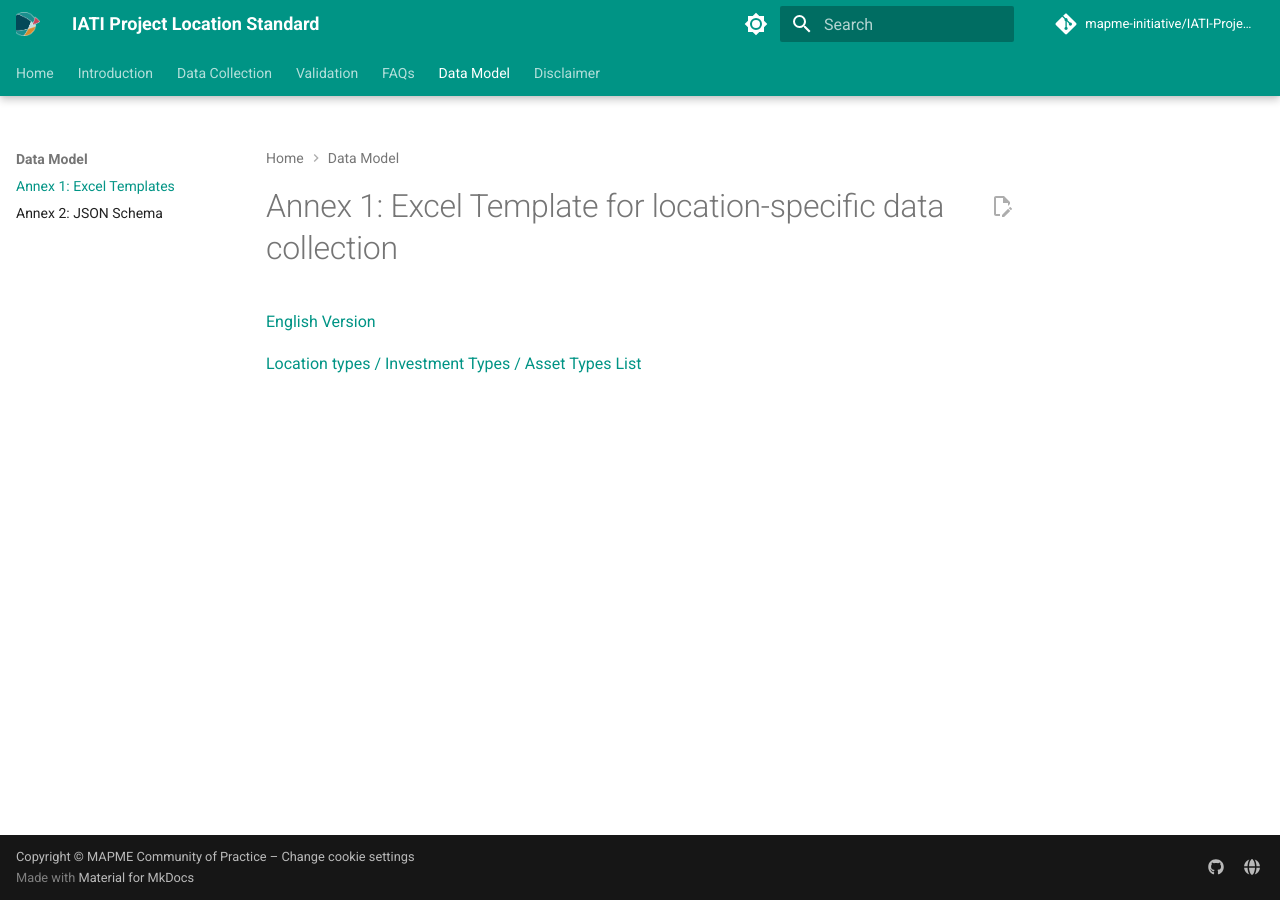
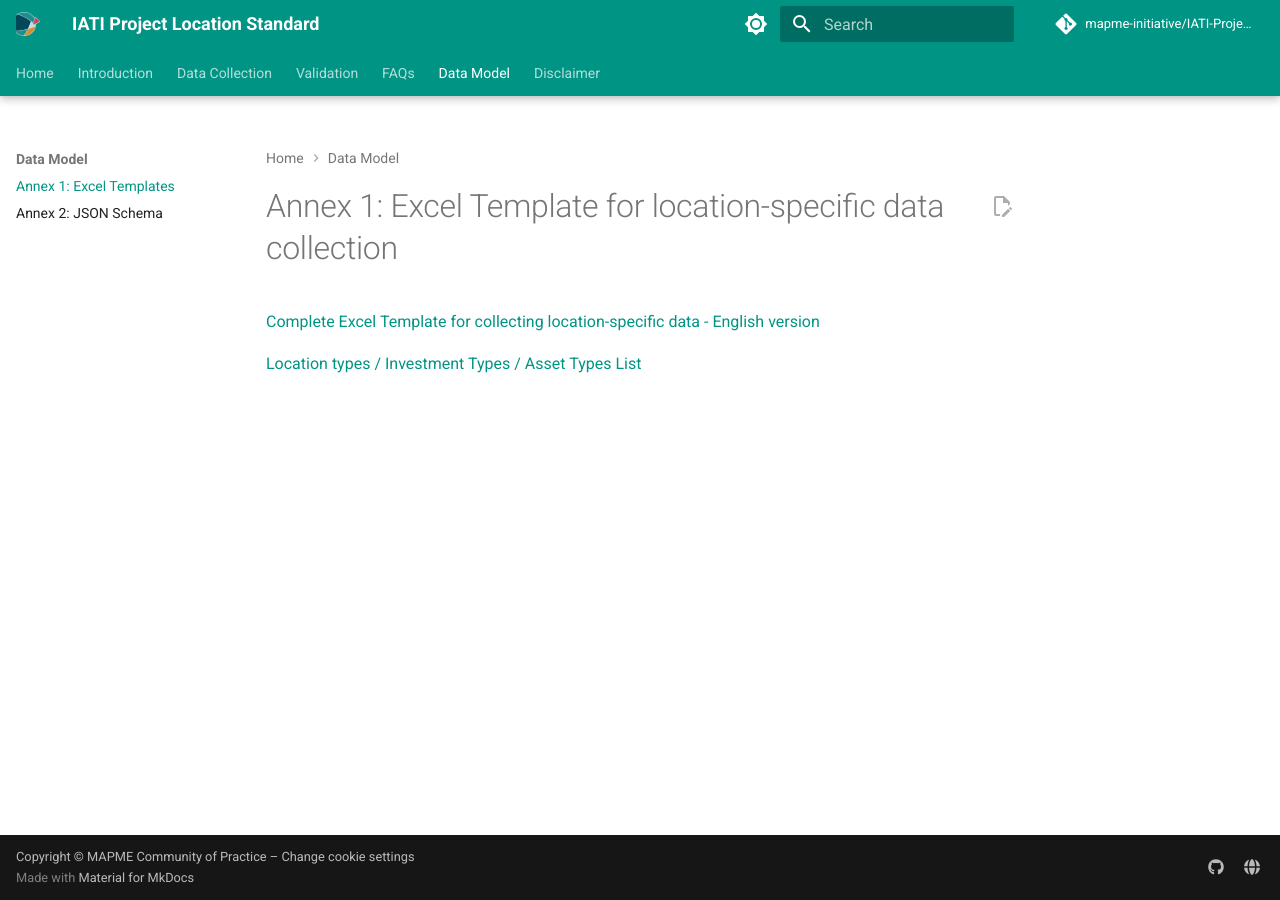
Before and after one commit to mapme-initiative/IATI-Project-Location-Standard, an MkDocs documentation site: the page built from docs/annex1.md, in a window 1280 px wide. Built offline with MkDocs 1.6.1 and Material for MkDocs 9.7.7, drawn with Linux system fonts in a browser that asks for light colours; comment, search, counter and statistics services are not loaded.

Commit message:
Update link text for English Excel template

```diff
--- a/docs/annex1.md
+++ b/docs/annex1.md
@@ -1,5 +1,5 @@
 # Annex 1: Excel Template for location-specific data collection
 
-[English Version](https://github.com/mapme-initiative/IATI-Project-Location-Standard/blob/main/docs/assets/excels/IATI_Project_Location_Data_Template_EN_V03.xlsx)
+[Complete Excel Template for collecting location-specific data - English version](https://github.com/mapme-initiative/IATI-Project-Location-Standard/blob/main/docs/assets/excels/IATI_Project_Location_Data_Template_EN_V03.xlsx)
 
 [Location types / Investment Types / Asset Types List](https://github.com/mapme-initiative/IATI-Project-Location-Standard/blob/main/docs/assets/excels/Location_Types_List_Proposal_01.xlsx)
```
